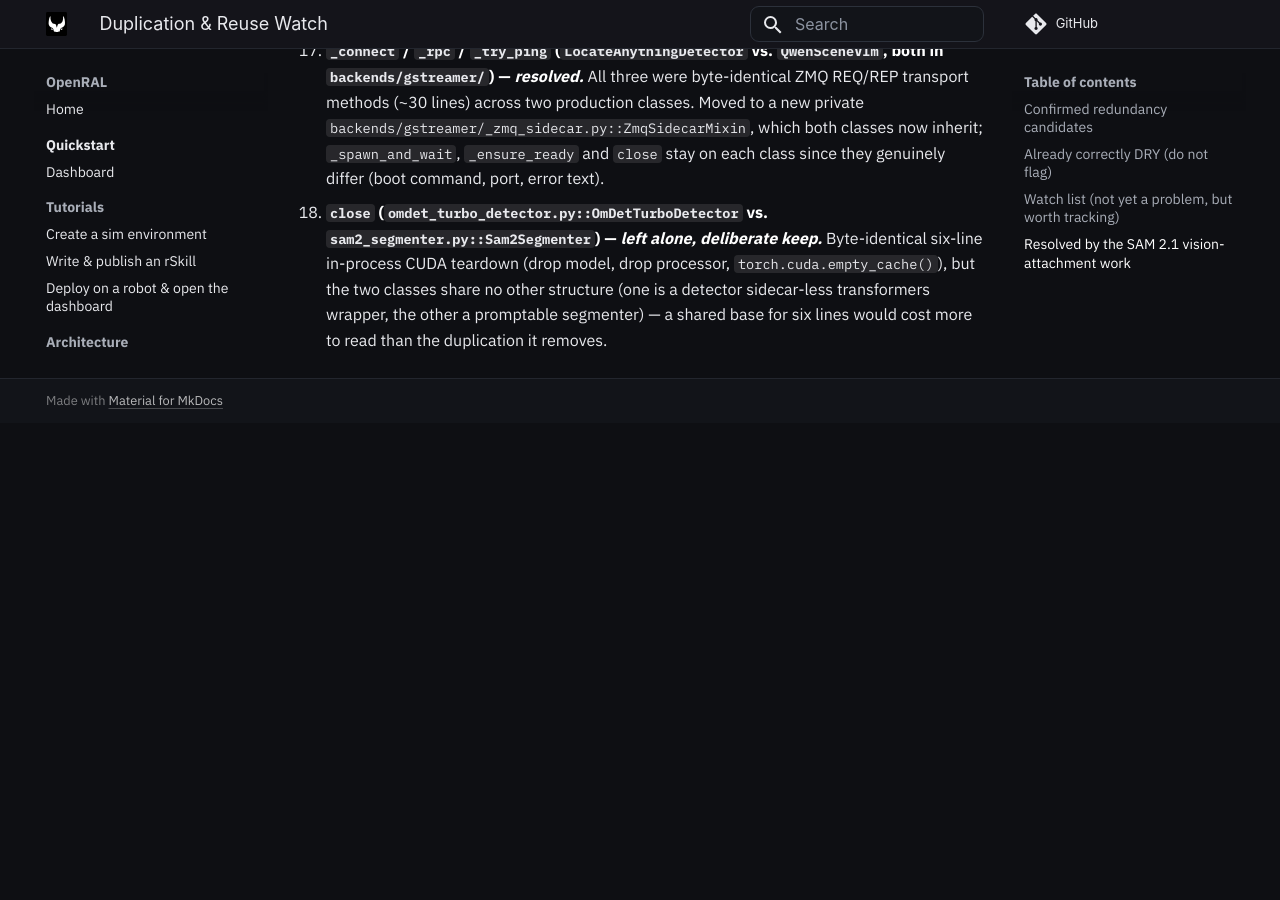
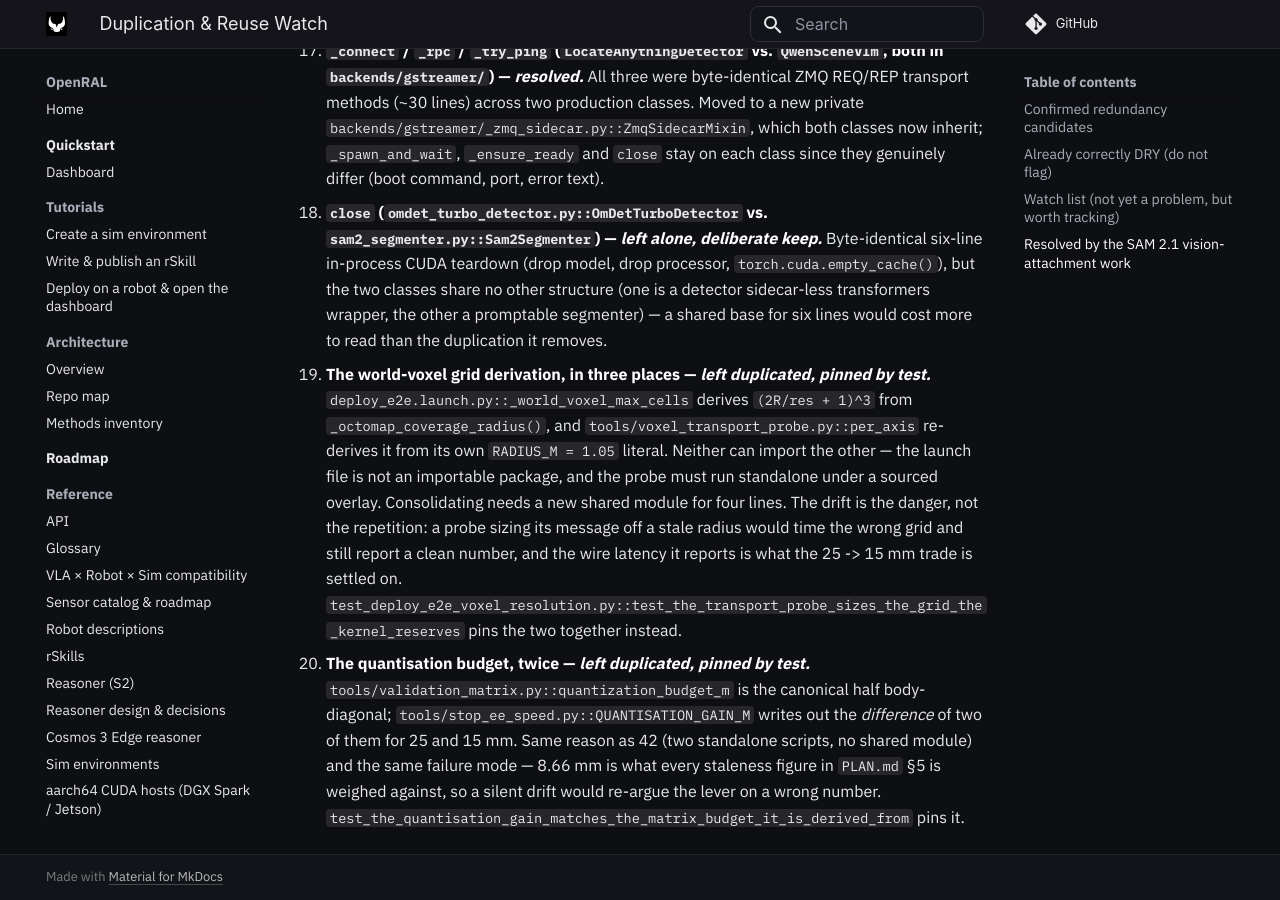
Before and after one commit to OpenRAL/openral, an MkDocs documentation site: the page built from docs/methods/14-duplication-watch.md, in a window 1280 px wide and 900 px high, scrolled down 18305 px. Built offline with MkDocs 1.6.1 and Material for MkDocs 9.7.7, drawn with Linux system fonts in a browser that asks for light colours; comment, search, counter and statistics services are not loaded; before the commit the page ends 18728 px from its top, so only the background shows below that.

Commit message:
test(sim): pin the two derivations this branch's tools hand-copy
`voxel_transport_probe.per_axis` re-derives the coverage-ball cell count from
its own `RADIUS_M = 1.05` literal rather than from
`deploy_e2e.launch.py::_octomap_coverage_radius`, and
`stop_ee_speed.QUANTISATION_GAIN_M` writes out the difference of two
`validation_matrix.quantization_budget_m` values rather than calling it.
Neither can import its source — the launch file is not a package and both
tools run standalone — so the copies stay, but nothing was holding them to
the originals.

Both failure modes are silent and both land on the numbers this PR argues
from: a probe sized off a stale radius times the wrong grid and still reports
a clean latency, and a drifted 8.66 mm re-argues the whole staleness trade on
a figure nobody would recheck. Two asserts, verified to fail when either
constant is nudged.

Recorded as items 42 and 43 in docs/methods/14-duplication-watch.md.

Co-Authored-By: Claude Opus 5 (1M context) <noreply@anthropic.com>
Claude-Session: https://claude.ai/code/session_015odfPTtYuixeCXEW4rZ3Gq
Signed-off-by: Adrian <adrianllopart@gmail.com>

```diff
--- a/docs/methods/14-duplication-watch.md
+++ b/docs/methods/14-duplication-watch.md
@@ -871,3 +871,25 @@ pattern in `tools/schema_export.py`.*
     other structure (one is a detector sidecar-less transformers wrapper,
     the other a promptable segmenter) — a shared base for six lines would
     cost more to read than the duplication it removes.
+
+42. **The world-voxel grid derivation, in three places — *left duplicated,
+    pinned by test.*** `deploy_e2e.launch.py::_world_voxel_max_cells` derives
+    `(2R/res + 1)^3` from `_octomap_coverage_radius()`, and
+    `tools/voxel_transport_probe.py::per_axis` re-derives it from its own
+    `RADIUS_M = 1.05` literal. Neither can import the other — the launch file
+    is not an importable package, and the probe must run standalone under a
+    sourced overlay. Consolidating needs a new shared module for four lines.
+    The drift is the danger, not the repetition: a probe sizing its message
+    off a stale radius would time the wrong grid and still report a clean
+    number, and the wire latency it reports is what the 25 -> 15 mm trade is
+    settled on. `test_deploy_e2e_voxel_resolution.py::test_the_transport_probe_sizes_the_grid_the_kernel_reserves`
+    pins the two together instead.
+43. **The quantisation budget, twice — *left duplicated, pinned by test.***
+    `tools/validation_matrix.py::quantization_budget_m` is the canonical half
+    body-diagonal; `tools/stop_ee_speed.py::QUANTISATION_GAIN_M` writes out
+    the *difference* of two of them for 25 and 15 mm. Same reason as 42 (two
+    standalone scripts, no shared module) and the same failure mode — 8.66 mm
+    is what every staleness figure in `PLAN.md` §5 is weighed against, so a
+    silent drift would re-argue the lever on a wrong number.
+    `test_the_quantisation_gain_matches_the_matrix_budget_it_is_derived_from`
+    pins it.
```
Also changed, not shown: 1 other file.
